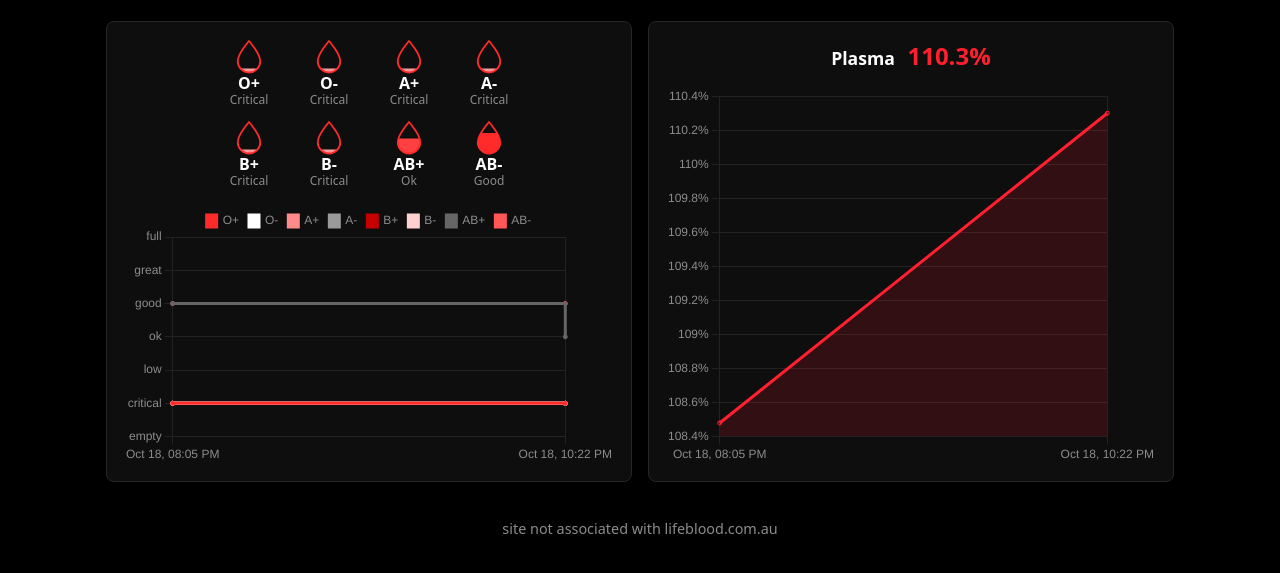
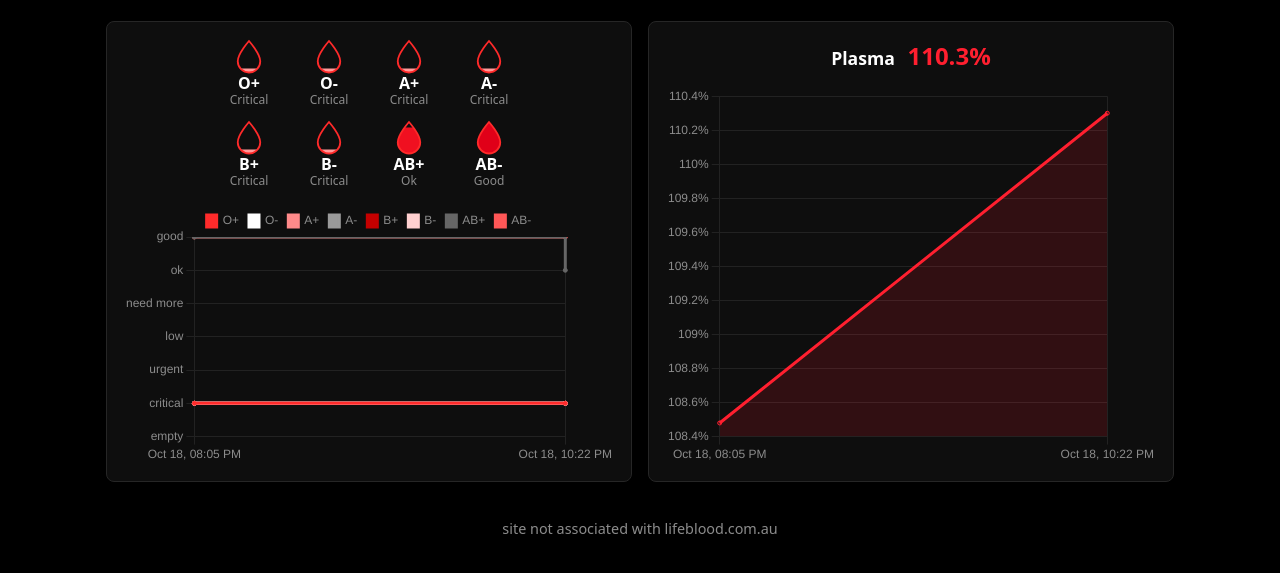
Before and after one commit to freidx/lifeblood-graph, a plain HTML site: page docs/index.html in a window 1280 px wide. Shown: the part 103-676 px from the top of the page. Drawn offline with nearby package versions, Linux system fonts and the light colour scheme.

Commit message:
Added 'urgent' as it was used for plasma at some point, also added 'need more' as it was used between low and ok at some point for blood

```diff
--- a/docs/index.html
+++ b/docs/index.html
@@ -137,16 +137,12 @@
     // the slightly annoying thing is that plasma with a style good is good label but blood with a style good is great lol, they look the exact same
 
     // labels guessed from classes, hence WIP
-    // label ; class
-      // empty = ?
-      // critical = appeal-mode
-      // low = ?
-      // ok = good
-      // good = great
-      // great = ?
-      // full = ?
-    // unconfirmed style level guesses: empty, low, great, full
-    const LEVELS = ["empty", "critical", "low", "ok", "good", "great", "full"];
+    // great is good but sometimes good is good and great can't be great ;-)
+    // might be worth considering using classes instead, though their "great" and "full" differed
+    // I doubt empty and full can be achieved, did not see it happen in wayback
+    // guessing based on styles
+    //                V                                                                V        V
+    const LEVELS = ["empty", "critical", "urgent", "low", "need more", "ok", "good", "great", "full"];
     const SHADES = ["#3a3a3a", "#ff9a9a", "#ff6666", "#ff4040", "#ff2a2a", "#f01020", "#e00018"];
     const LINES = ["#ff2b2b", "#ffffff", "#ff8a8a", "#9a9a9a", "#c40000", "#ffd0d0", "#666666", "#ff5757"];
     const DROP = "M12 2C12 2 4.5 10.5 4.5 15.5a7.5 7.5 0 0 0 15 0C19.5 10.5 12 2 12 2z";
```
